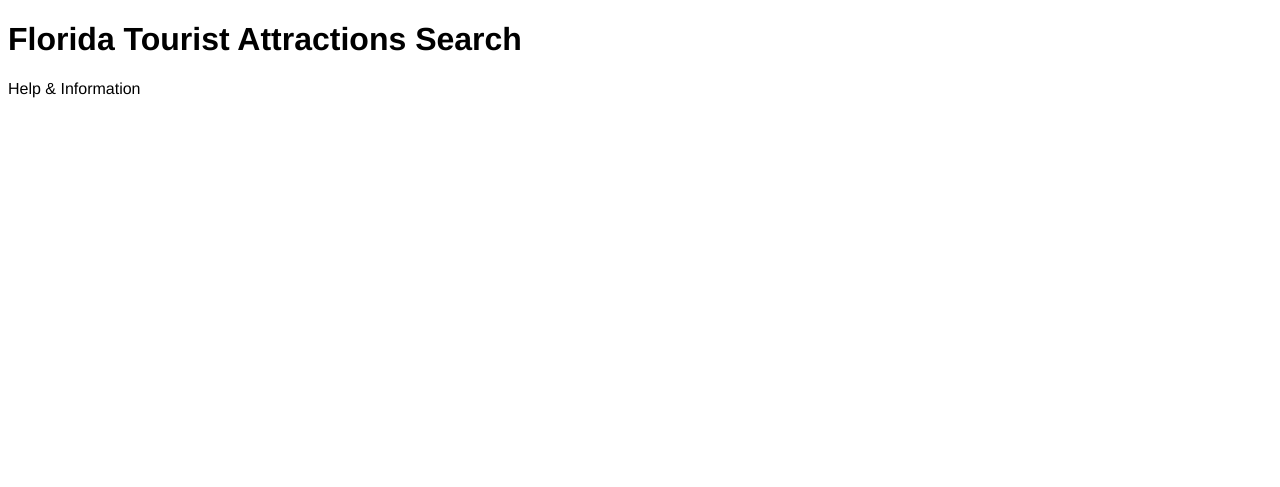
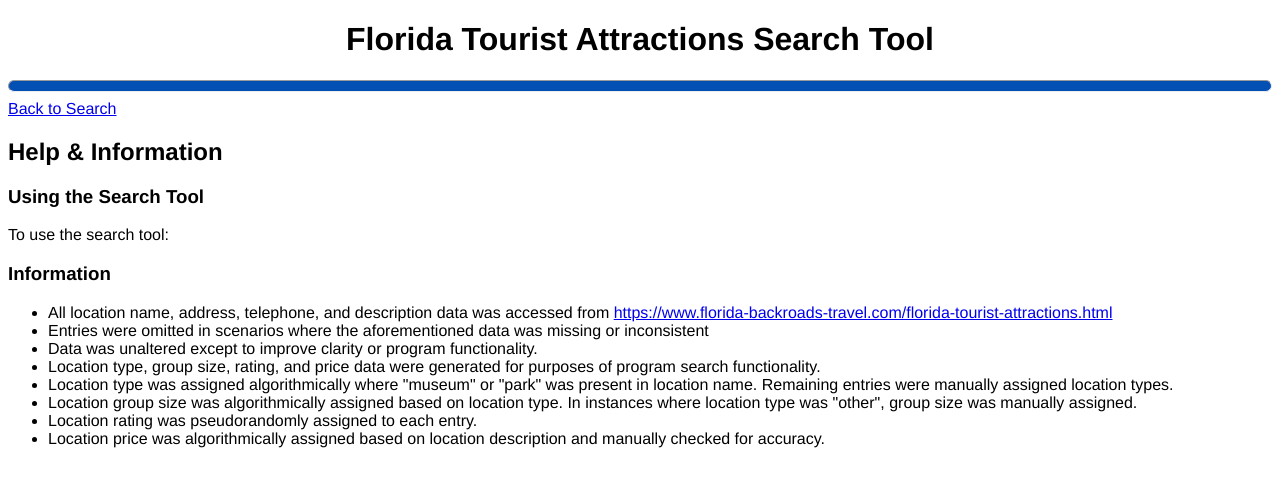
Before and after one commit to mcaveety/FBLA-Tourism-Search, a Flask app: page /info in a window 1280 px wide. Shown: the top 487 px of the page. Run offline with Flask 2, Linux system fonts and the light colour scheme.

Commit message:
Updated styling and comments

```diff
--- a/templates/base.html
+++ b/templates/base.html
@@ -10,7 +10,13 @@
         }
 
         h1 {
+            text-align: center;
+        }
 
+        hr {
+            height: 10px;
+            background-color: #0350B5;
+            border-radius: 6px;
         }
 
         table {
@@ -81,11 +87,12 @@
 </head>
 <body>
 
-    <h1>Florida Tourist Attractions Search</h1>
-
+    <h1>Florida Tourist Attractions Search Tool</h1>
+    <hr>
     <!-- Accesses other HTML templates to extend the base.html file -->
     {% block content %}
 
     {% endblock %}
+
 </body>
 </html>
--- a/templates/info.html
+++ b/templates/info.html
@@ -2,6 +2,21 @@
 
 {% block content %}
 
-<p>Help & Information</p>
+<a href="http://localhost:8080">Back to Search</a>
+<h2>Help & Information</h2>
+<h3>Using the Search Tool</h3>
+<p>To use the search tool:</p>
+<h3>Information</h3>
+<ul>
+    <li> All location name, address, telephone, and description data was accessed from <a href="https://www.florida-backroads-travel.com/florida-tourist-attractions.html" target="_blank">https://www.florida-backroads-travel.com/florida-tourist-attractions.html</a></li>
+    <li> Entries were omitted in scenarios where the aforementioned data was missing or inconsistent</li>
+    <li> Data was unaltered except to improve clarity or program functionality.</li>
+    <li> Location type, group size, rating, and price data were generated for purposes of program search functionality.</li>
+    <li> Location type was assigned algorithmically where "museum" or "park" was present in location name. Remaining entries were manually assigned location types.</li>
+    <li> Location group size was algorithmically assigned based on location type. In instances where location type was "other", group size was manually assigned.</li>
+    <li> Location rating was pseudorandomly assigned to each entry.</li>
+    <li> Location price was algorithmically assigned based on location description and manually checked for accuracy.</li>
+</ul>
+
 
 {% endblock %}
--- a/templates/table.html
+++ b/templates/table.html
@@ -1,6 +1,8 @@
 {% extends "base.html" %}
 {% block content %}
 
+<!-- Displays link to Help & Information page -->
+<a href="http://localhost:8080/info">Help & Information</a>
 <!-- Form to collect user selections -->
 <form class="buffer" method="post">
 
```
